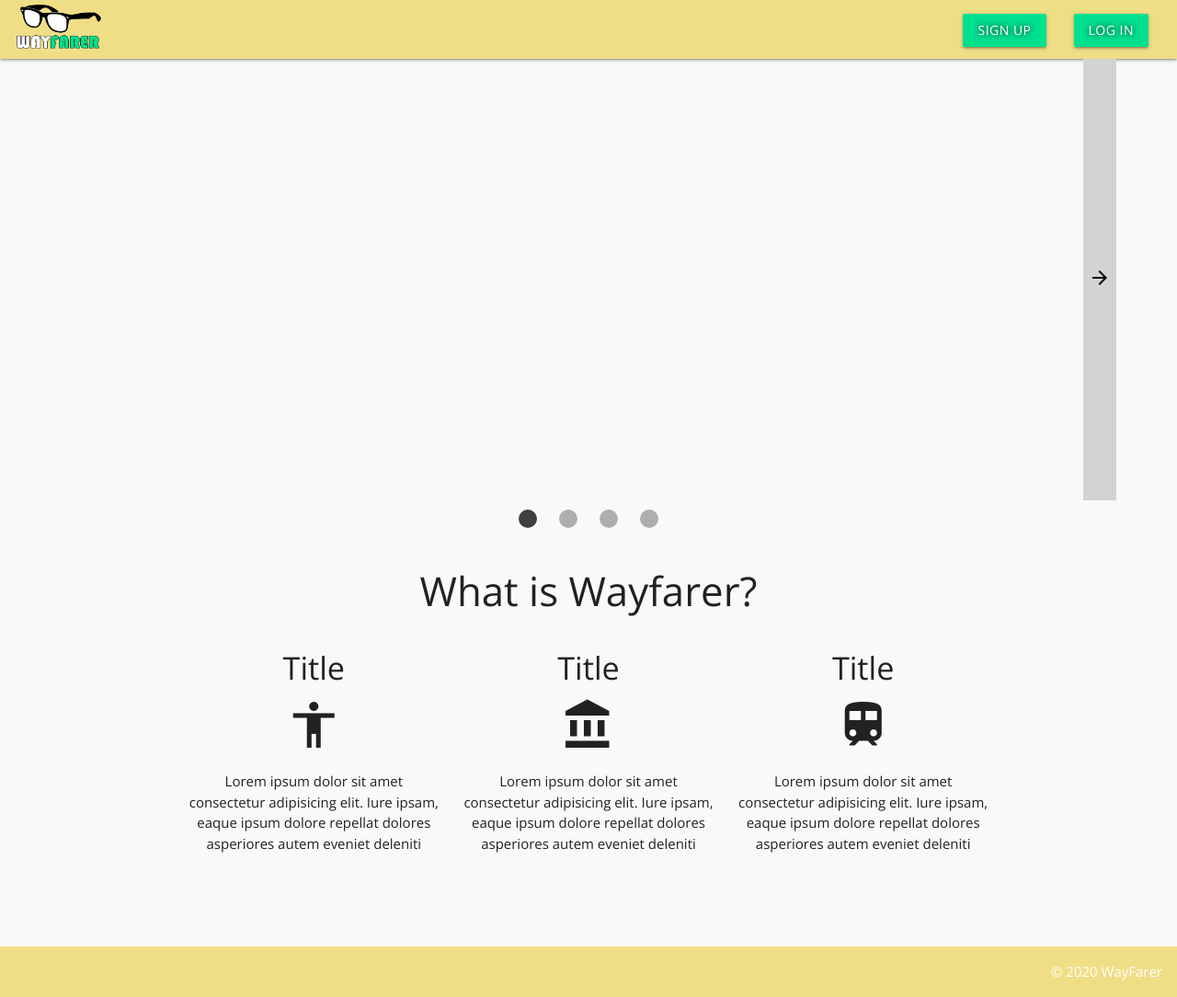
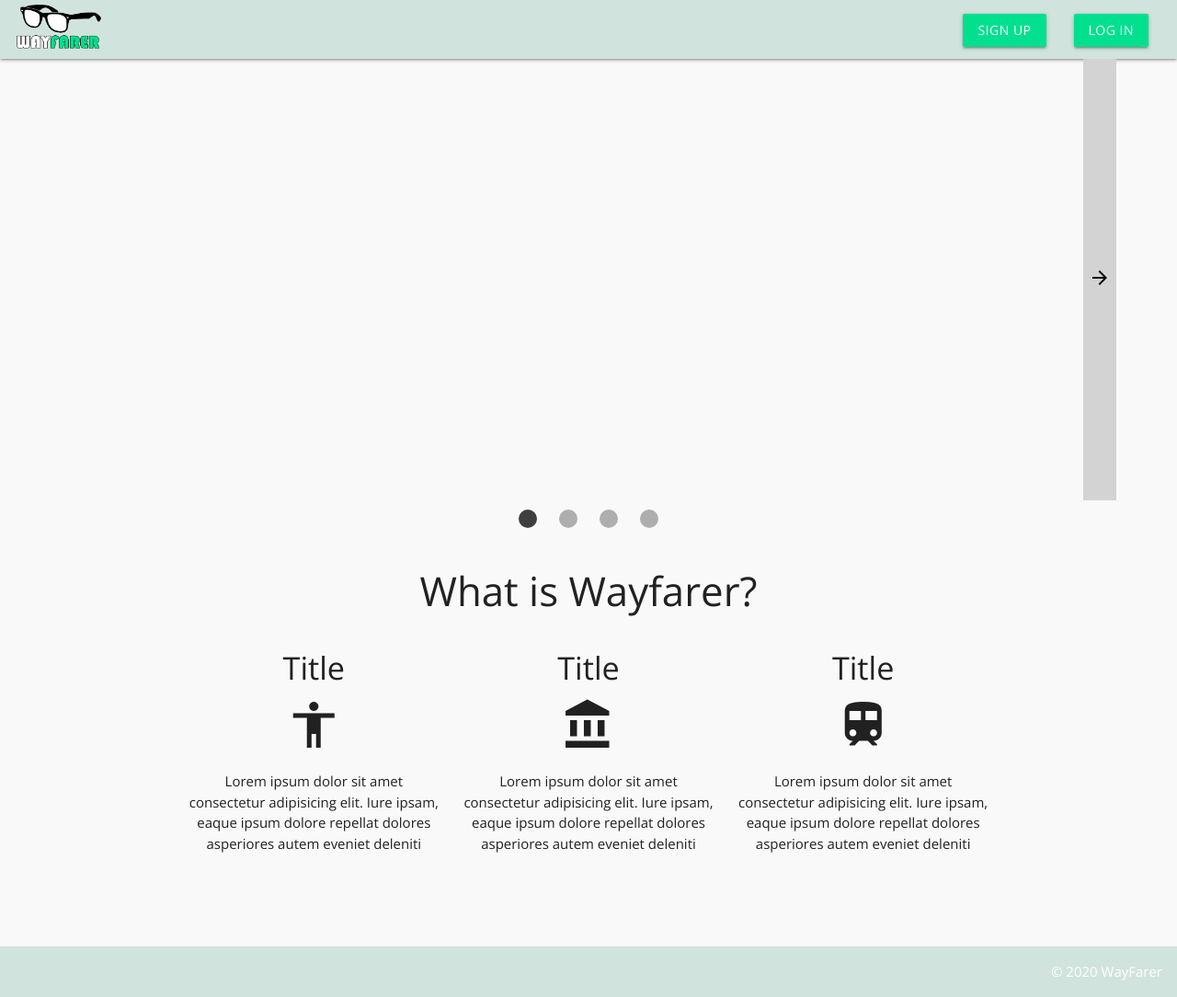
Before and after one commit to minhazur9/wayfarer, a Django app: page / in a window 1280 px wide. Shown: the whole page at 92% size. Run offline with Django 3.2, Linux system fonts and the light colour scheme; data that the repository does not hold is empty.

Commit message:
Changed color palette Sadge

```diff
--- a/main_app/static/css/styles.css
+++ b/main_app/static/css/styles.css
@@ -38,8 +38,8 @@ main {
 }
 
 nav {
-    background-color: var(--primary-color);
-    text-shadow: 0px 0px 6px rgba(0, 0, 0, 1);
+    background-color: var(--secondary-color);
+    color:  black;
 }
 .brand-logo img {
     height: 48px;
@@ -49,7 +49,7 @@ nav {
 }
 
 .page-footer {
-    background-color: var(--primary-color);
+    background-color: var(--secondary-color);
     padding-top: 2vh;
     position: relative;
     top: 20vh;
--- a/wayfarer_project/settings.py
+++ b/wayfarer_project/settings.py
@@ -26,7 +26,7 @@ BASE_DIR = Path(__file__).resolve().parent.parent
 SECRET_KEY = '5ha=j+o60!q5@n)#lx0hy4jxl_)+ws@r@!vban1+gys*&!ph$r'
 
 # SECURITY WARNING: don't run with debug turned on in production!
-DEBUG = False
+DEBUG = True
 
 ALLOWED_HOSTS = []
 
```
